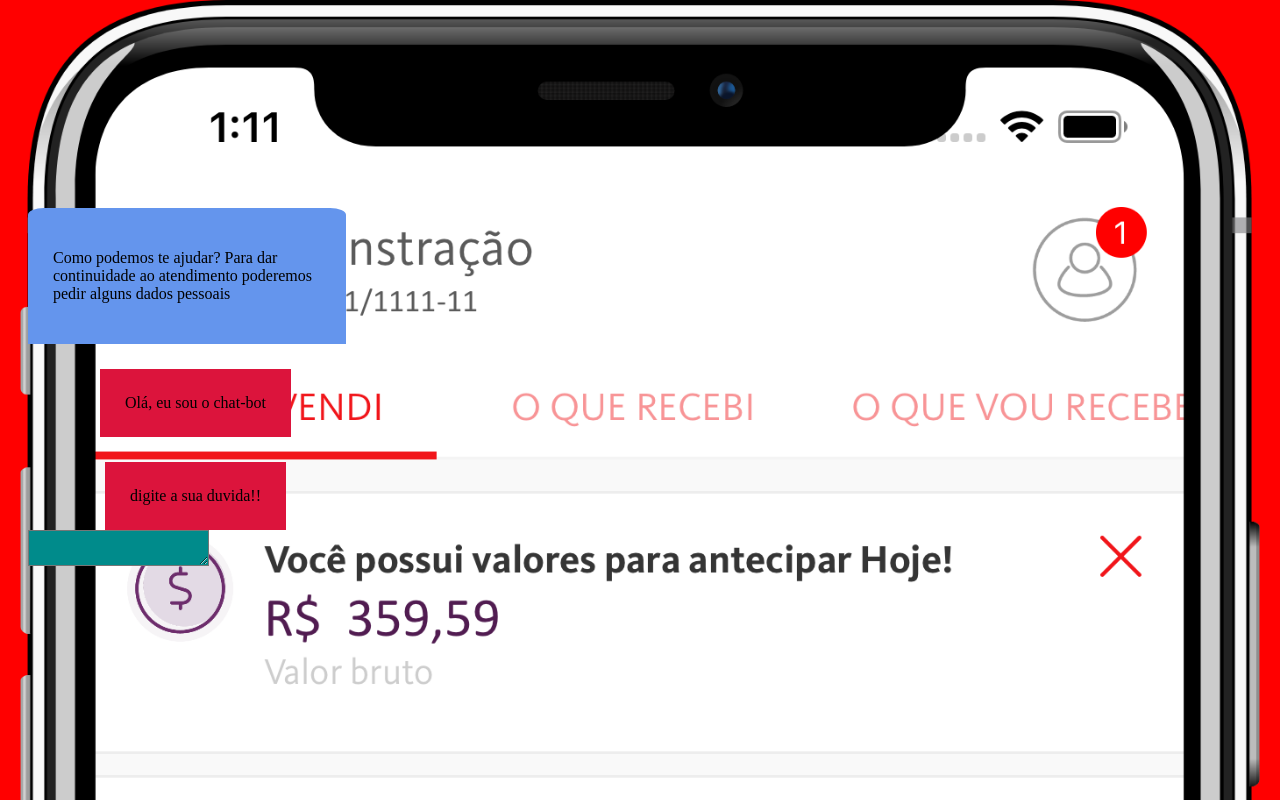
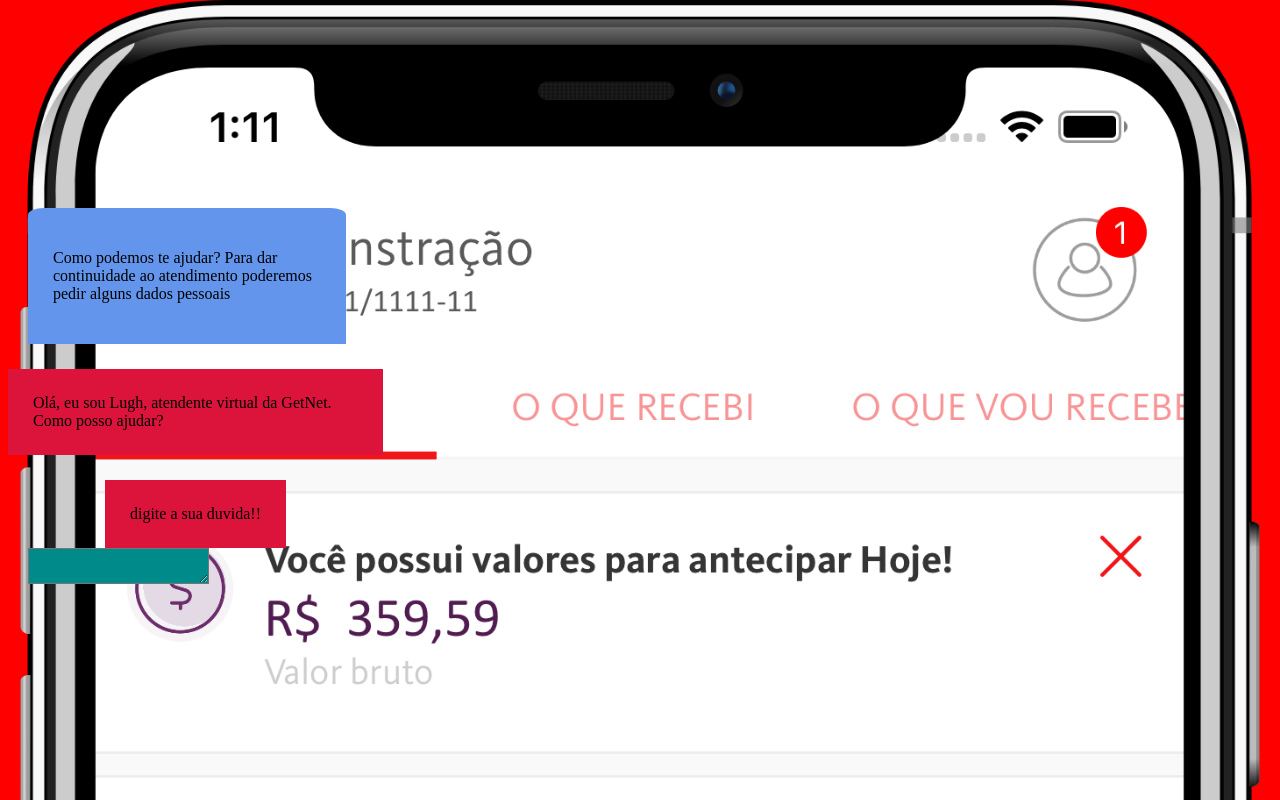
Before and after one commit to LughWalle/Team72-hackathon-getnet, a plain HTML site: page index.html in a window 1280 px wide. Drawn offline with Linux system fonts and the light colour scheme.

Commit message:
altered for PR

```diff
--- a/index.html
+++ b/index.html
@@ -17,7 +17,8 @@
       </div>
       <div class="chat-bot">
         <div class="chat-field">
-            <div class="msg">Olá, eu sou o chat-bot</div>
+            <div class="msg">Olá, eu sou Lugh, atendente virtual da GetNet.
+                Como posso ajudar?</div>
             <div class="msg">digite a sua duvida!!</div>
         </div>
         <textarea class="msg-field"></textarea>
```
